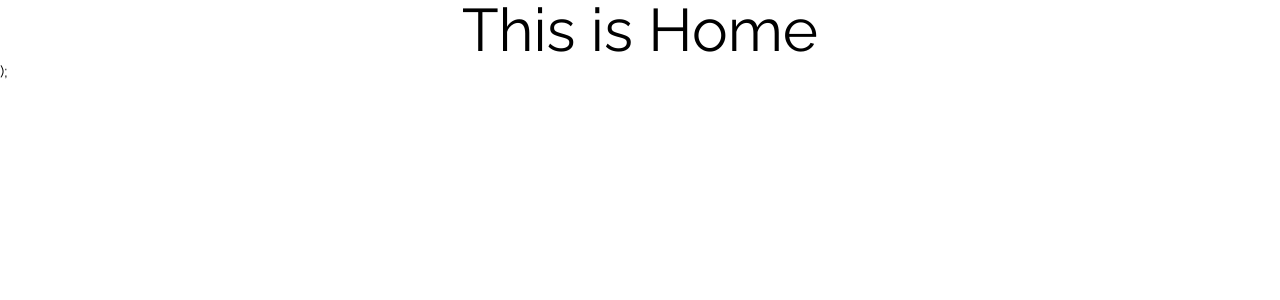
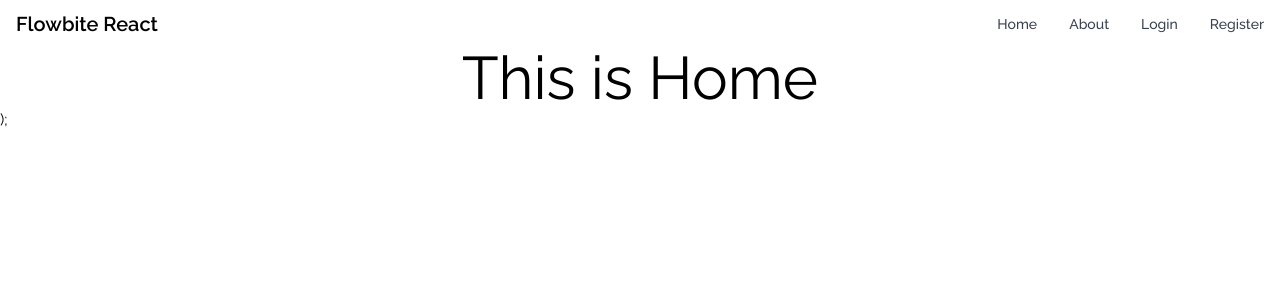
Before and after one commit to Jubayer-K/Khan-Blog-client, a React (Vite) app: page / in a window 1280 px wide. Shown: the top 300 px of the page. Built offline with nearby package versions, Linux system fonts and the light colour scheme; no server answers.

Commit message:
added navbar from flowbite

```diff
--- a/package.json
+++ b/package.json
@@ -16,6 +16,7 @@
     "localforage": "^1.10.0",
     "lottie-react": "^2.4.0",
     "match-sorter": "^6.3.4",
+    "prop-types": "^15.8.1",
     "react": "^18.2.0",
     "react-dom": "^18.2.0",
     "react-helmet-async": "^2.0.5",
--- a/src/Components/Layouts/Root.jsx
+++ b/src/Components/Layouts/Root.jsx
@@ -1,8 +1,10 @@
 import { Outlet } from "react-router-dom";
 import { ToastContainer } from "react-toastify";
+import NavigationBar from "../Shared/Navbar/NavigationBar";
 const Root = () => {
     return (
         <div className="font-raleway dark:bg-gray-800 dark:text-white">
+            <NavigationBar></NavigationBar>
             <Outlet></Outlet>
             <ToastContainer></ToastContainer>
         </div>
--- a/src/Components/Routes/PrivateRoutes.jsx
+++ b/src/Components/Routes/PrivateRoutes.jsx
@@ -2,6 +2,7 @@
 import { Navigate, useLocation } from "react-router-dom";
 import PropTypes from "prop-types";
 import { AuthContext } from "../../Providers/AuthProviders";
+
 
 const PrivateRoutes = ({ children }) => {
   const { user , loading } = useContext(AuthContext);
--- /dev/null
+++ b/src/Components/Shared/Navbar/NavigationBar.jsx
@@ -0,0 +1,33 @@
+import { Navbar } from "flowbite-react";
+import { Link } from "react-router-dom";
+
+const NavigationBar = () => {
+  return (
+    <>
+      <Navbar fluid rounded>
+        <Navbar.Brand>
+          <span className="self-center whitespace-nowrap text-xl font-semibold dark:text-white">
+            Flowbite React
+          </span>
+        </Navbar.Brand>
+        <Navbar.Toggle />
+        <Navbar.Collapse>
+          <Link to={"/"}>
+            <Navbar.Link>Home</Navbar.Link>
+          </Link>
+          <Link to={"/login"}>
+            <Navbar.Link>About</Navbar.Link>
+          </Link>
+          <Link to={"/login"}>
+            <Navbar.Link>Login</Navbar.Link>
+          </Link>
+          <Link to={"/register"}>
+            <Navbar.Link>Register</Navbar.Link>
+          </Link>
+        </Navbar.Collapse>
+      </Navbar>
+    </>
+  );
+};
+
+export default NavigationBar;
```
Also changed, not shown: 1 other file (tests, documents, lock files or other folders).
